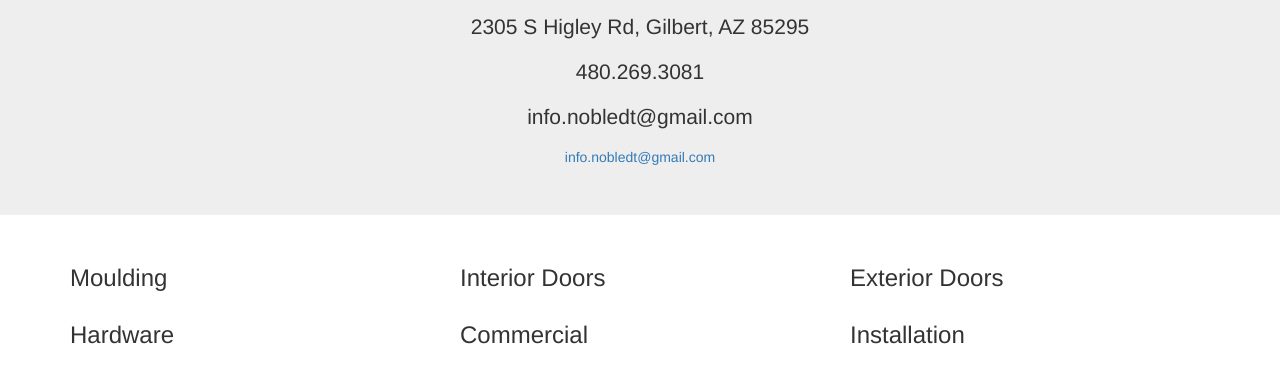
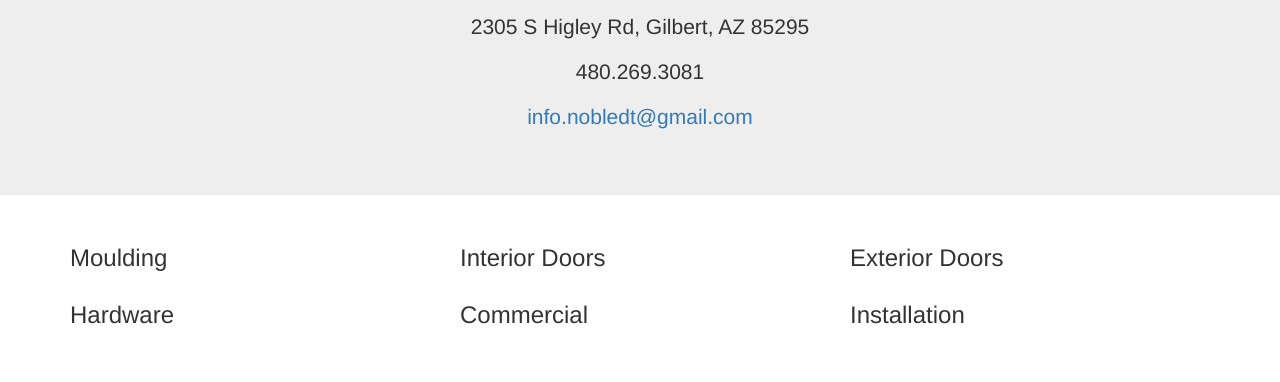
Before and after one commit to muorona/muorona.github.io, a plain HTML site: page index.html in a window 1280 px wide. Shown: the part 180-562 px from the top of the page. Drawn offline with nearby package versions, Linux system fonts and the light colour scheme.

Commit message:
Update index.html

```diff
--- a/index.html
+++ b/index.html
@@ -15,8 +15,7 @@
   <p>***Website Under Construction***</p>
   <p>2305 S Higley Rd, Gilbert, AZ 85295</p>
   <p>480.269.3081</p>
-  <p>info.nobledt@gmail.com</p>
-  <a href="mailto:#">info.nobledt@gmail.com</a>
+  <p> <a href="mailto:#">info.nobledt@gmail.com</a> </p>
 </div>
 
 <div class="container">
```
